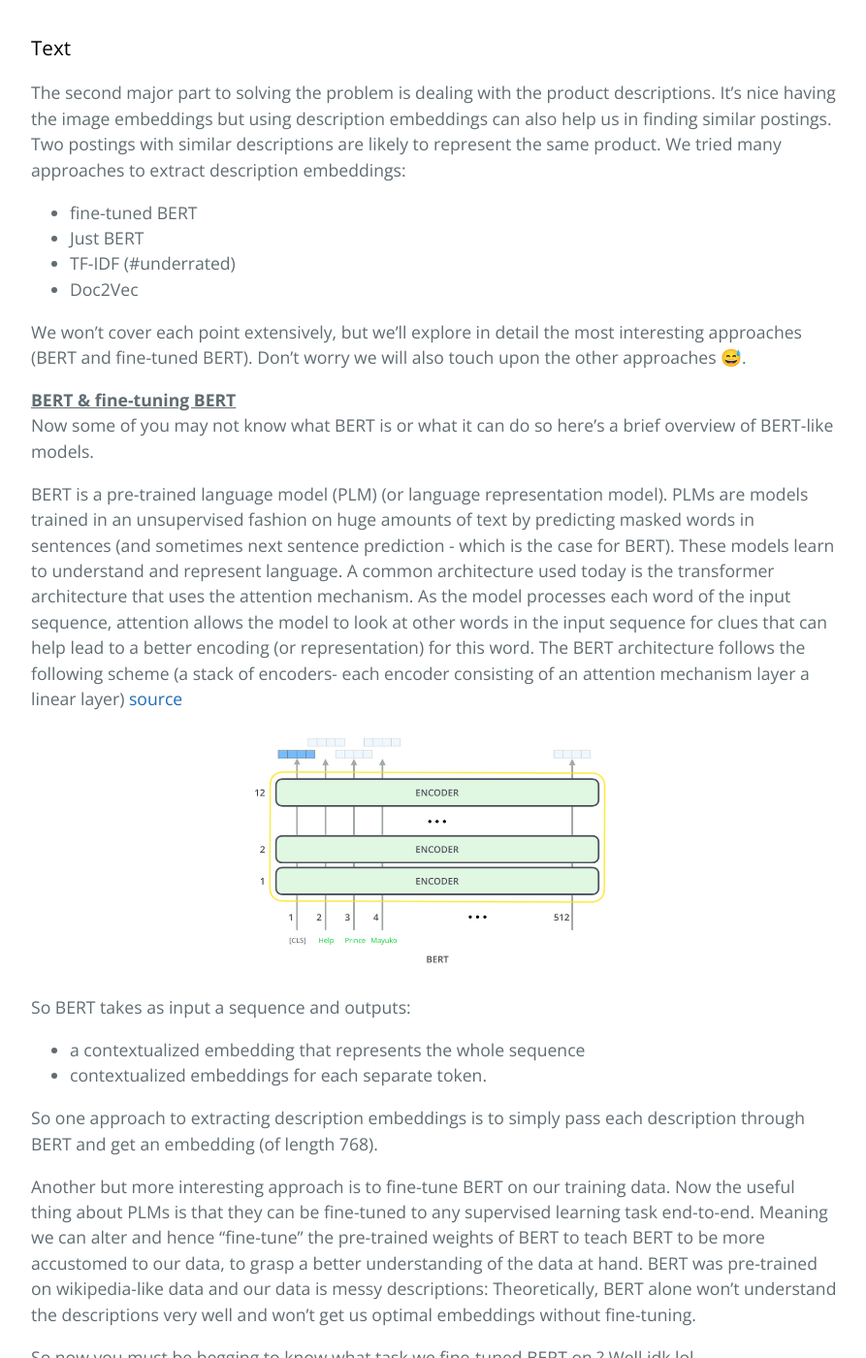
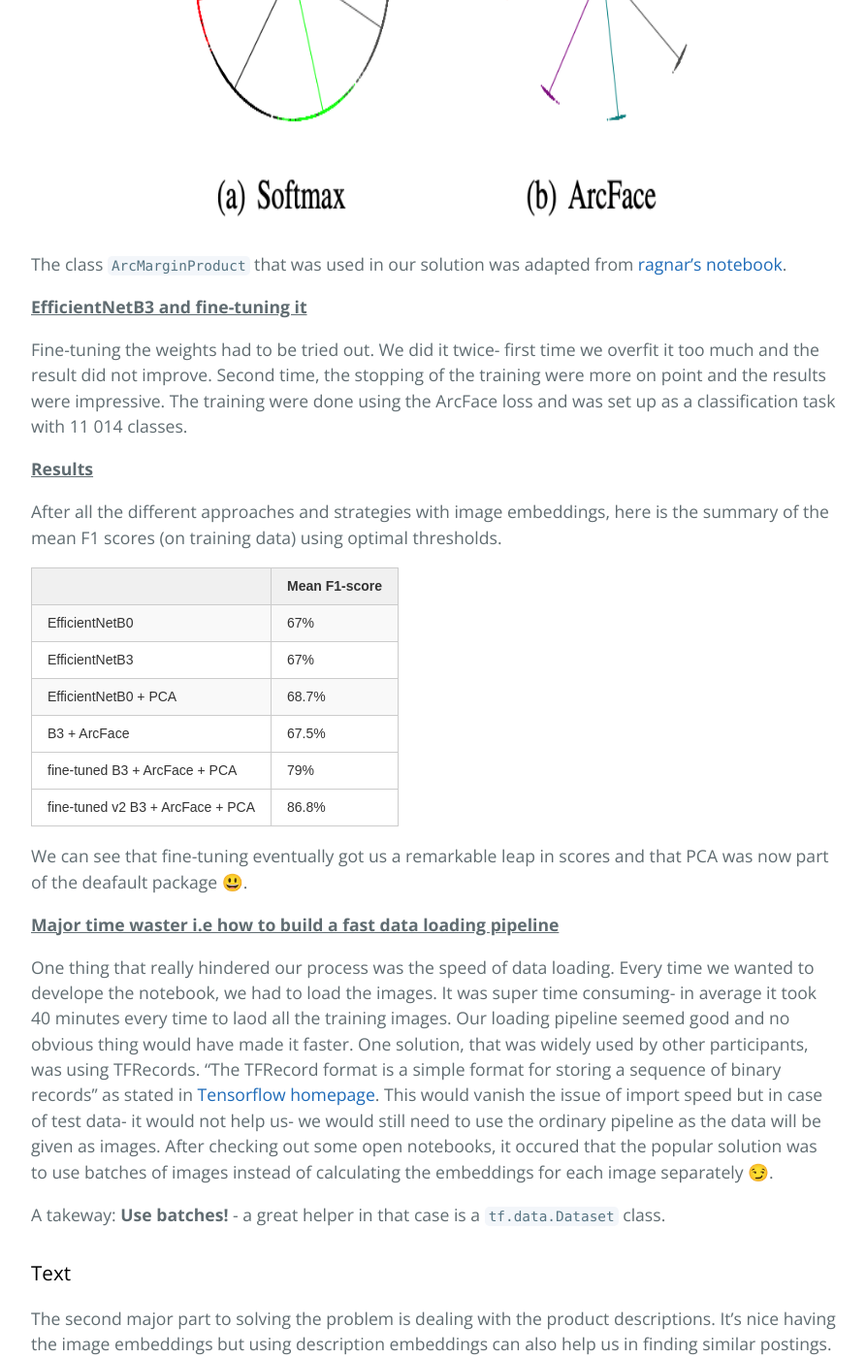
Before and after one commit to joonasrooben/shopee_PP, a Jekyll site: the page built from index.md, in a window 1280 px wide and 1400 px high, scrolled down 6291 px. Shown: the whole window at 97% size, without its empty margins (192-1085 px from the left). Built offline with Jekyll 4.4.1, drawn with Linux system fonts in a browser that asks for light colours; our own code applies the rules of GitHub Pages for plain Markdown files; some of the changed text lies outside the part shown.

Commit message:
Update index.md

```diff
--- a/index.md
+++ b/index.md
@@ -76,22 +76,27 @@
 
 One thing that was really bothering us, was the slight touch of overfitting at every submission and the possible overcomplication of the embeddings. As B0 net embeddings were of size of 1280 and B3 already 1536, it seemed like a possible area of improvement. The regularization that proved best and were fastest, was PCA i.e principal component analysis. Usually we set the PCA to output number of components so, that the result would explain 75% or 90% of the variance among the inputted embeddings. The PCA has a nice attribute of `whiten` as well. This ensure uncorrelated outputs with unit component-wise variances which imporved our model even more.
 
-<b><u>Arcface layer</u></b>
+<b><u>Arcface i.e Additive Angular Margin Loss </u></b>
 
+Obviously, we want the similar postings' embeddings to be close to each other in relation to cosine similarity and dissimilar ones to be far from each other in the vector space. Therefore, instead of the softmax, Additive Angular Margin Loss is the solution. The Arcface was first introduced in paper [ArcFace: Additive Angular Margin Loss for Deep Face Recognition](https://arxiv.org/pdf/1801.07698v3.pdf)[[1]](#1). It will add an angular margin penalty between the weights and input, so to force the distance between dissimilar classes to be longer. The figure below illustrates it (figure is from [[1]](#1)):
 
+<div style="text-align:center"><img src="arc_face.png" alt="prcess" class="center" height="500"></div>
+
+The class `ArcMarginProduct` that was used in our solution was adapted from [ragnar's notebook](https://www.kaggle.com/rooben/img-baseline?scriptVersionId=63066660).
 
 <b><u>EfficientNetB3 and fine-tuning it</u></b>
 
-Fine-tuning the weights had to be tried out. So,
-
+Fine-tuning the weights had to be tried out. We did it twice- first time we overfit it too much and the result did not improve. Second time, the stopping of the training were more on point and the results were impressive. The training were done using the ArcFace loss and was set up as a classification task with 11 014 classes.
 
 <b><u>Results</u></b>
+
+After all the different approaches and strategies with image embeddings, here is the summary of the mean F1 scores (on training data) using optimal thresholds.
 
 <table class="tg center">
 <thead>
   <tr>
     <th class="tg-0pky"></th>
-    <th class="tg-0pky">Mean F1-score/train</th>
+    <th class="tg-0pky">Mean F1-score</th>
   </tr>
 </thead>
 <tbody>
@@ -105,7 +110,7 @@
   </tr>
   <tr>
     <td class="tg-btxf">EfficientNetB0 + PCA</td>
-    <td class="tg-btxf"><b>68.7%</b></td>
+    <td class="tg-btxf">68.7%</td>
   </tr>
   <tr>
     <td class="tg-0pky">B3 + ArcFace</td>
@@ -122,7 +127,13 @@
 </tbody>
 </table>
 
+We can see that fine-tuning eventually got us a remarkable leap in scores and that PCA was now part of the deafault package 😃.
+
 <b><u>Major time waster i.e how to build a fast data loading pipeline</u></b>
+
+One thing that really hindered our process was the speed of data loading. Every time we wanted to develope the notebook, we had to load the images. It was super time consuming- in average it took 40 minutes every time to laod all the training images. Our loading pipeline seemed good and no obvious thing would have made it faster. One solution, that was widely used by other participants, was using TFRecords. "The TFRecord format is a simple format for storing a sequence of binary records" as stated in [Tensorflow homepage](https://www.tensorflow.org/tutorials/load_data/tfrecord). This would vanish the issue of import speed but in case of test data- it would not help us- we would still need to use the ordinary pipeline as the data will be given as images. After checking out some open notebooks, it occured that the popular solution was to use batches of images instead of calculating the embeddings for each image separately 😏.
+
+A takeway: **Use batches!** - a great helper in that case is a `tf.data.Dataset` class.
 
 ### Text
 
@@ -272,3 +283,8 @@
 * Kaggle cannot be the bread and butter of a data scientist but is a perfect opportunity to know the latest trends in ML and learn something practical and new. Full hands on experience in ML.
 * got a chance to fine-tune
 * no internet
+* late joining
+
+## References
+<a id="1">[1]</a>
+Jiankang Deng and Jia Guo and Stefanos Zafeiriou. (2018). ArcFace: Additive Angular Margin Loss for Deep Face Recognition. abs/1801.07698. CoRR.
```
